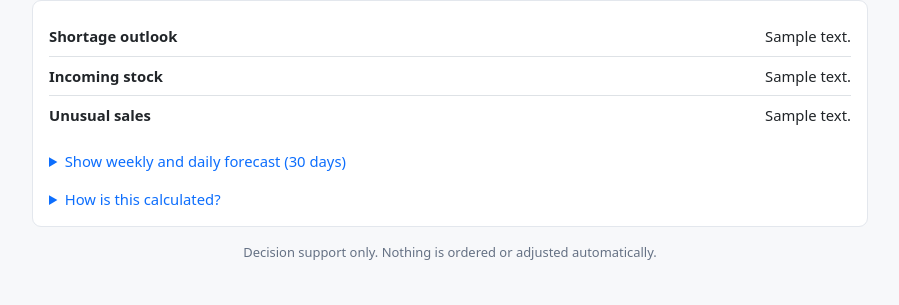
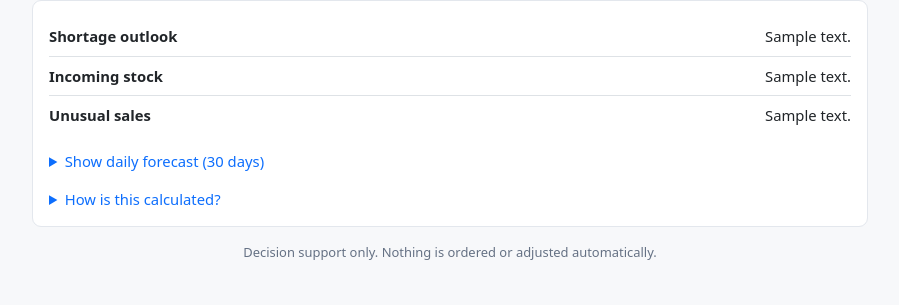
Before and after one commit to mehreen-7547/ai-assisted-inventory-manager, a Django app: template intelligence/templates/intelligence/dashboard.html in a window 1280 px wide. Shown: the part 781-1086 px from the top of the page, without its empty margins (190-1089 px from the left). Run offline with Django 5.2, Linux system fonts and the light colour scheme; the template is opened without the code that fills it: most values are stand-ins (such as "Sample title", 1, 10 or a date in 2020).

Commit message:
Restore tested daily forecast section label

```diff
--- a/intelligence/templates/intelligence/dashboard.html
+++ b/intelligence/templates/intelligence/dashboard.html
@@ -63,7 +63,7 @@
       <div class="d-flex justify-content-between border-bottom py-2 gap-3"><strong>Shortage outlook</strong><span class="text-end">{{ decision.shortage_message }}</span></div>
       <div class="d-flex justify-content-between border-bottom py-2 gap-3"><strong>Incoming stock</strong><span class="text-end">{{ decision.incoming_message }}</span></div>
       <div class="d-flex justify-content-between py-2 gap-3"><strong>Unusual sales</strong><span class="text-end">{{ decision.unusual_message }}</span></div>
-      {% if results.forecast %}<details class="mt-3"><summary class="text-primary">Show weekly and daily forecast (30 days)</summary>
+      {% if results.forecast %}<details class="mt-3"><summary class="text-primary">Show daily forecast (30 days)</summary>
         <p class="small text-secondary mt-2">These weekly numbers add up the AI's daily predictions. Actual sales may differ.</p>
         <div class="table-responsive"><table class="table table-sm"><thead><tr><th>Week</th><th>Typical-day total (units)</th></tr></thead><tbody>{% for week in weekly_forecast %}<tr><td>{{ week.start }} to {{ week.end }}</td><td>{{ week.median_total|floatformat:0 }}</td></tr>{% endfor %}</tbody></table></div>
         <div class="table-responsive"><table class="table table-sm"><thead><tr><th>Date</th><th>Low (units)</th><th>Typical day (units)</th><th>High (units)</th></tr></thead><tbody>{% for day in results.forecast.predictions %}<tr><td>{{ day.date }}</td><td>{{ day.p10|floatformat:0 }}</td><td>{{ day.p50|floatformat:0 }}</td><td>{{ day.p90|floatformat:0 }}</td></tr>{% endfor %}</tbody></table></div>
```
